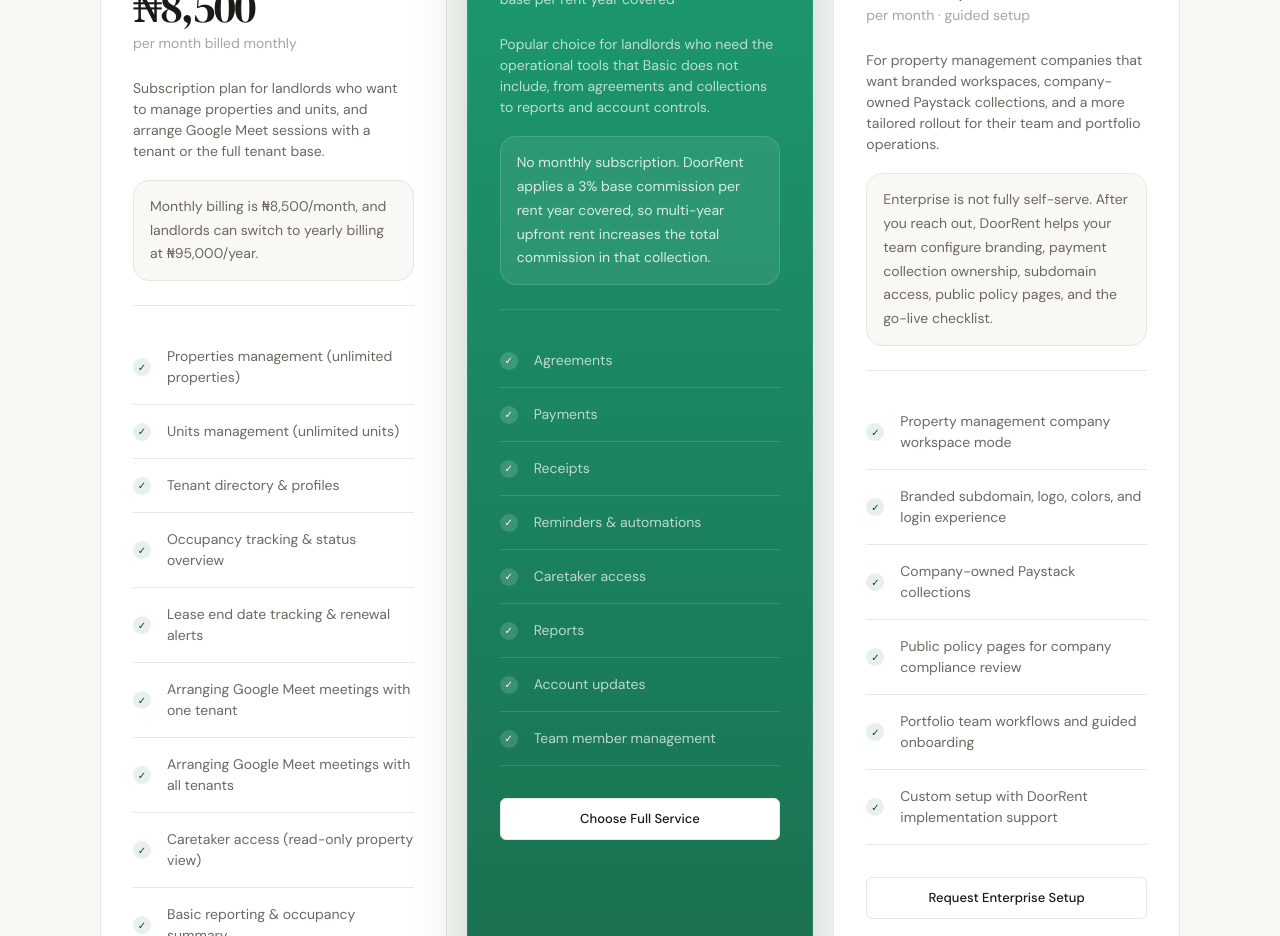
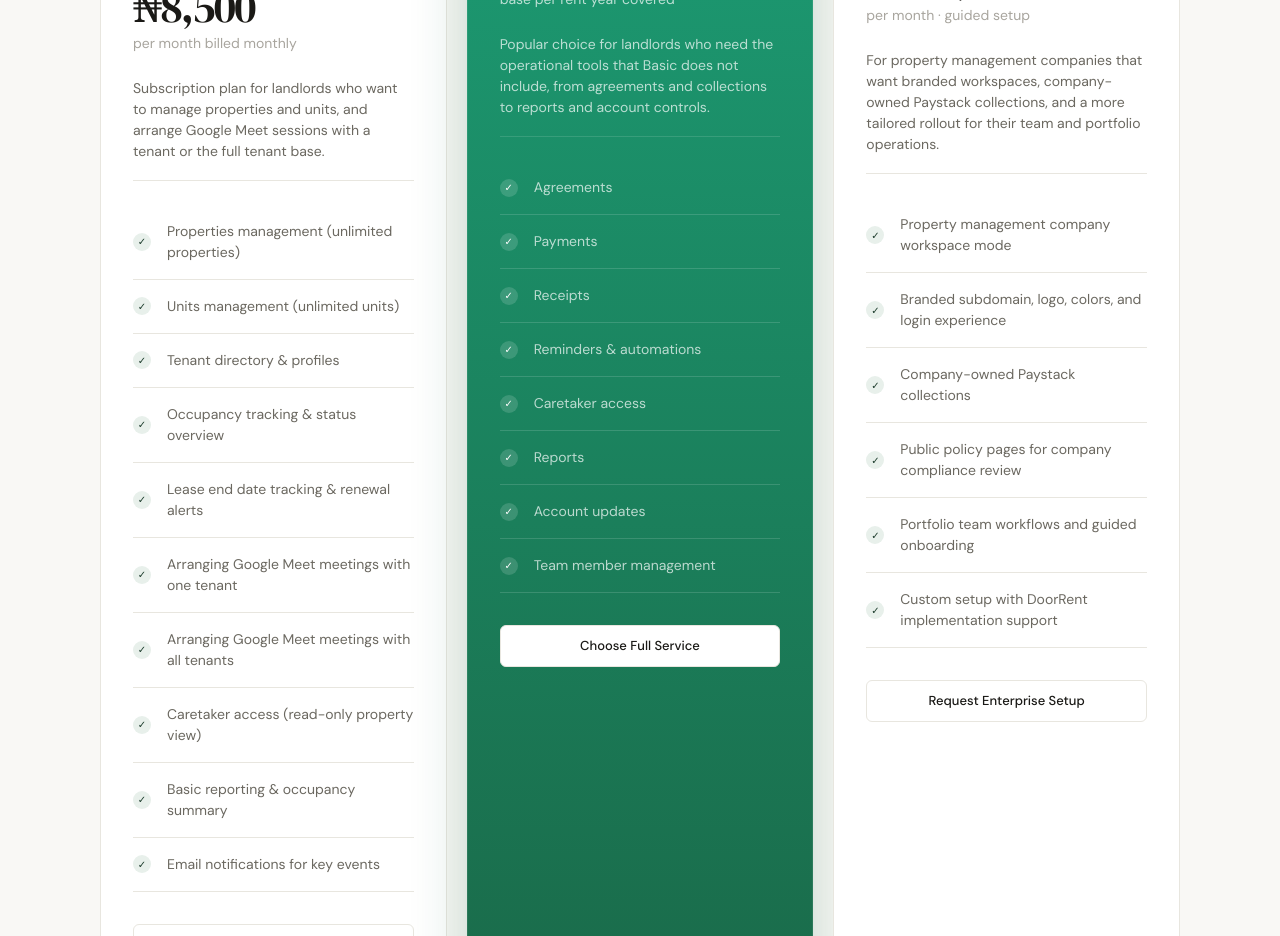
Before and after one commit to Lucignation/doorrent, a Next.js app: page / in a window 1280 px wide. Shown: the part 4380-5316 px from the top of the page. Built offline with nearby package versions, Linux system fonts and the light colour scheme; no server answers.

Commit message:
done here

```diff
--- a/pages/index.tsx
+++ b/pages/index.tsx
@@ -869,13 +869,7 @@
                     {BASIC_YEARLY_SAVINGS_AMOUNT.toLocaleString("en-NG")} (
                     {BASIC_YEARLY_SAVINGS_PERCENT}%)
                   </div>
-                ) : (
-                  <div className="marketing-pricing-highlight">
-                    Monthly billing is ₦{BASIC_MONTHLY_PRICE.toLocaleString("en-NG")}/month,
-                    and landlords can switch to yearly billing at ₦
-                    {BASIC_YEARLY_DISCOUNT_PRICE.toLocaleString("en-NG")}/year.
-                  </div>
-                )}
+                ) : null}
                 <div className="plan-divider" />
                 <div className="marketing-pricing-rows">
                   {basicPlanFeatures.map((feature) => (
@@ -900,11 +894,6 @@
                   does not include, from agreements and collections to reports and account
                   controls.
                 </p>
-                <div className="marketing-pricing-highlight is-featured">
-                  No monthly subscription. DoorRent applies a 3% base commission per rent
-                  year covered, so multi-year upfront rent increases the total commission in
-                  that collection.
-                </div>
                 <div className="plan-divider" />
                 <div className="marketing-pricing-rows">
                   {fullServiceFeatures.map((feature) => (
@@ -930,11 +919,6 @@
                   company-owned Paystack collections, and a more tailored rollout for
                   their team and portfolio operations.
                 </p>
-                <div className="marketing-pricing-highlight">
-                  Enterprise is not fully self-serve. After you reach out, DoorRent helps
-                  your team configure branding, payment collection ownership, subdomain
-                  access, public policy pages, and the go-live checklist.
-                </div>
                 <div className="plan-divider" />
                 <div className="marketing-pricing-rows">
                   {enterprisePlanFeatures.map((feature) => (
```
Also changed, not shown: 1 other file (tests, documents, lock files or other folders).
